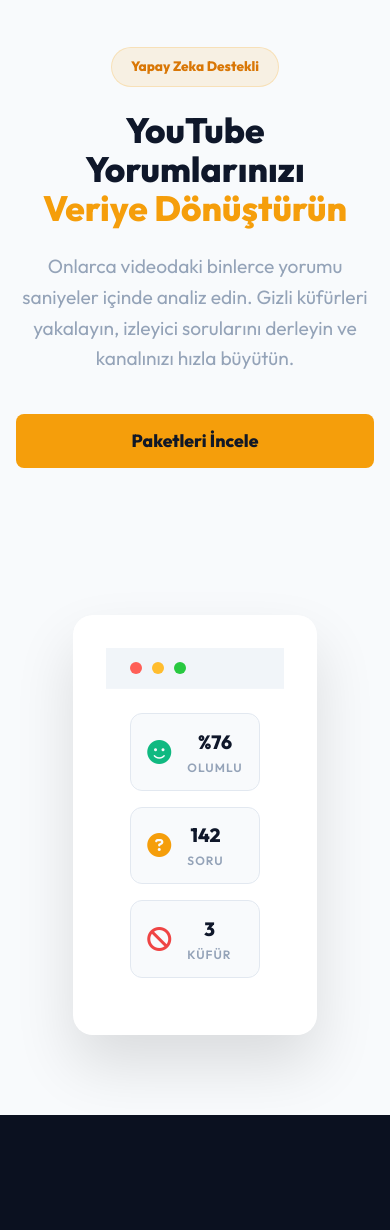
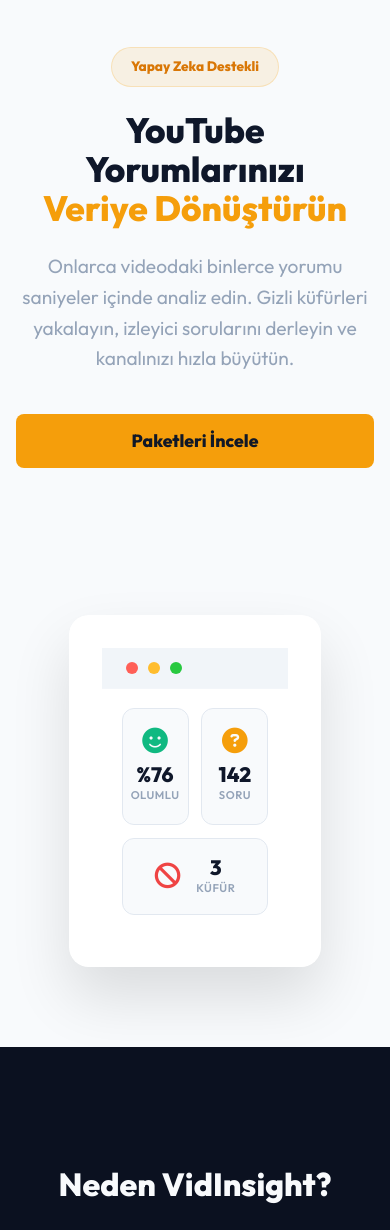
Before and after one commit to fatnarman-debug/youtube-analiz, a FastAPI app: page / in a window 390 px wide. Shown: the part 168-1398 px from the top of the page. Run offline with FastAPI, Linux system fonts and the light colour scheme.

Commit message:
Redesign superhero mockup on mobile into a 2-col dashboard grid

```diff
--- a/static/css/style.css
+++ b/static/css/style.css
@@ -512,12 +512,29 @@ footer {
     .nav-actions { width: 100%; justify-content: space-between; }
     .nav-btn { width: auto; font-size: 0.85rem; padding: 0.6rem 1rem; }
 
-    /* Mockup Mobile Fix */
-    .mockup-body { padding: 1.5rem; }
-    .stat-row { gap: 1rem; }
-    .stat-box { padding: 0.8rem 1rem; gap: 1rem; }
-    .stat-box i { font-size: 1.5rem; }
-    .stat-box span { font-size: 1.2rem; }
+    /* Mockup Mobile Widget Redesign */
+    .mockup-body { padding: 1.2rem; }
+    .stat-row {
+        display: grid;
+        grid-template-columns: 1fr 1fr;
+        gap: 0.8rem;
+    }
+    .stat-box {
+        flex-direction: column;
+        justify-content: center;
+        text-align: center;
+        padding: 1.2rem 0.5rem;
+        gap: 0.5rem;
+    }
+    .stat-box:nth-child(3) {
+        grid-column: span 2;
+        flex-direction: row;
+        padding: 1rem;
+        gap: 1rem;
+    }
+    .stat-box i { font-size: 1.6rem; }
+    .stat-box span { font-size: 1.3rem; line-height: 1.2; }
+    .stat-box small { font-size: 0.7rem; letter-spacing: 0.5px; }
 
     .pricing { padding: 4rem 4%; }
     .pricing-card { padding: 2.5rem 1.5rem; }
```
